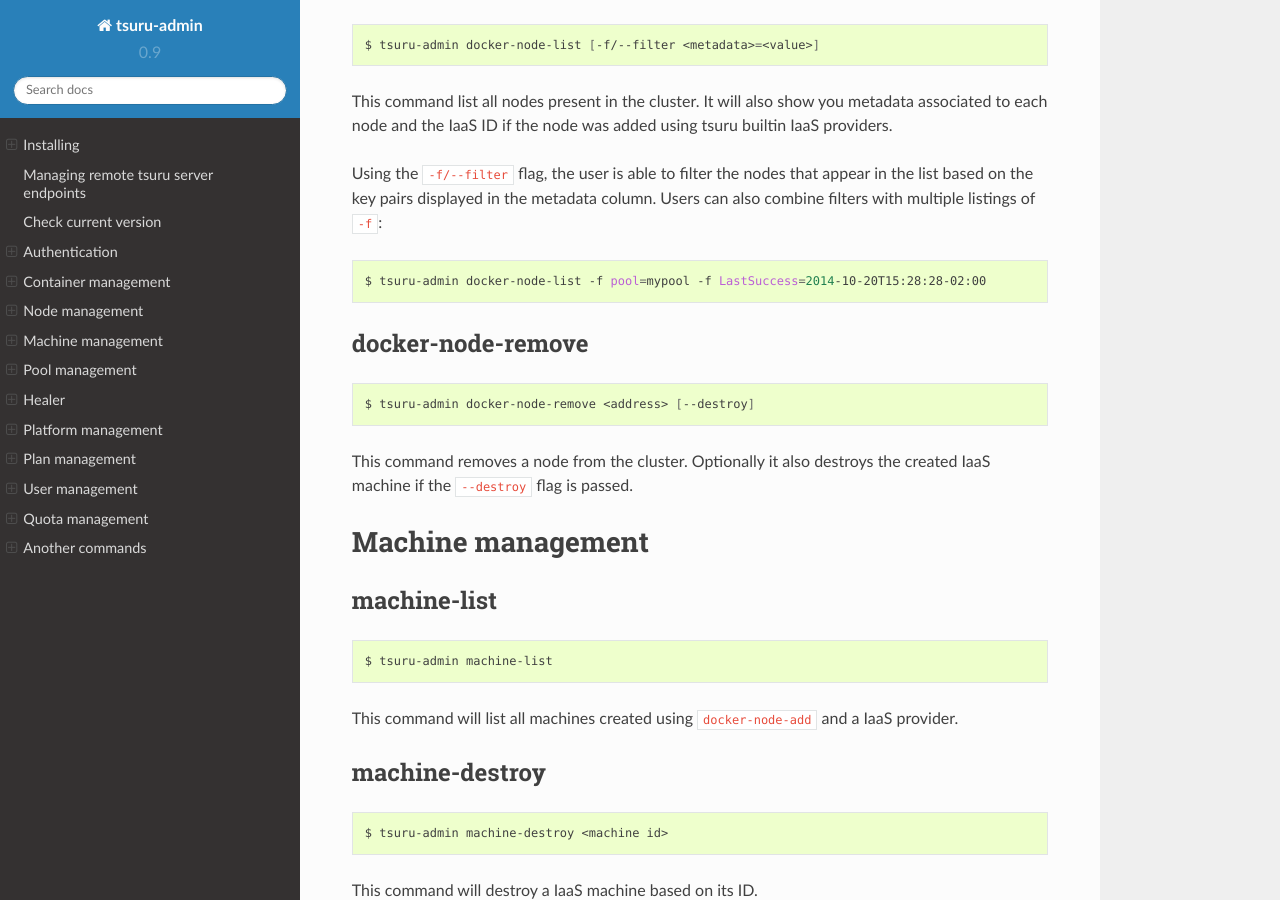
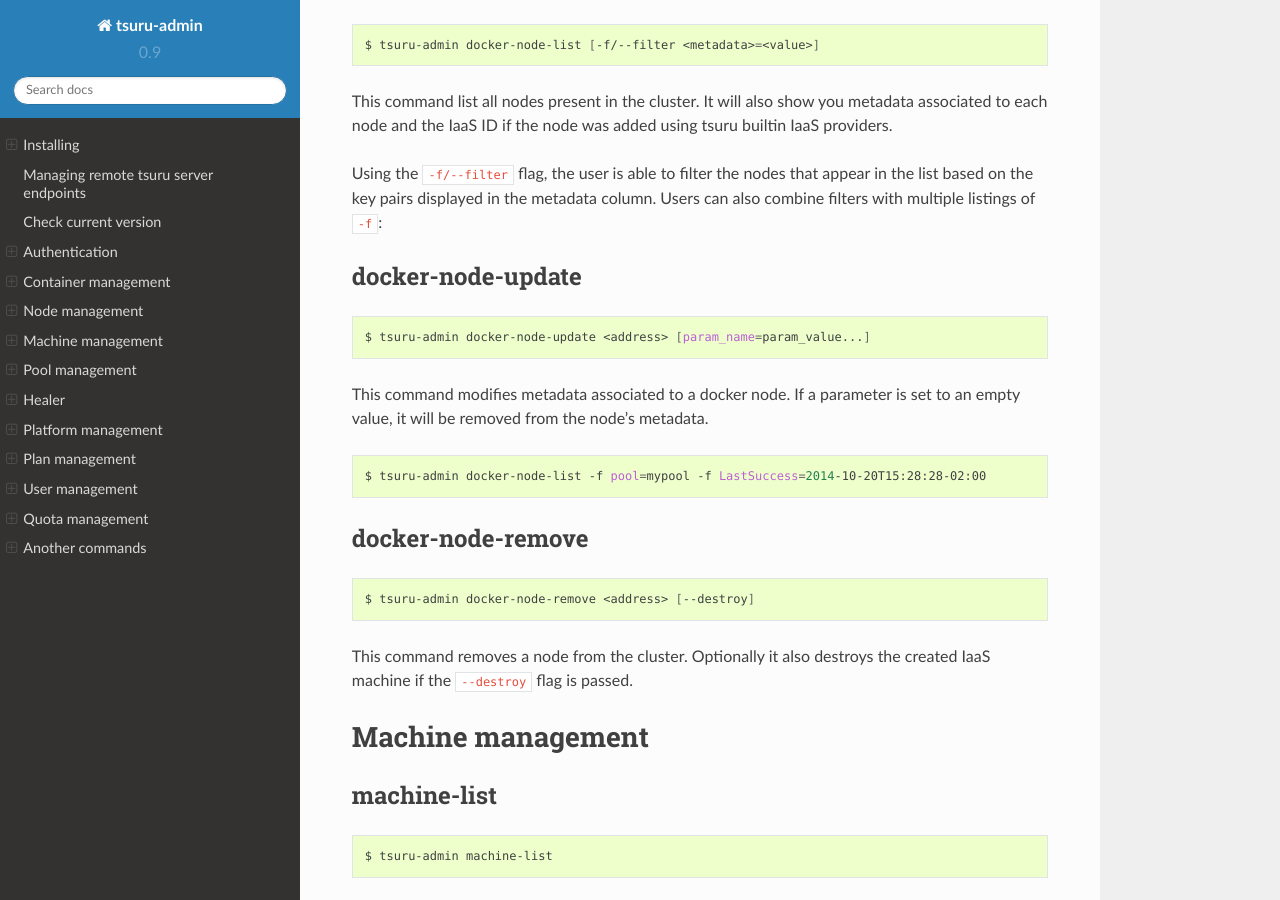
Before and after one commit to tsuru/tsuru-admin, a Sphinx documentation site: the page built from docs/source/index.rst, in a window 1280 px wide and 900 px high, scrolled down 4783 px. Built offline with Sphinx 7.4.7 and the Read the Docs theme 2.0.0, drawn with Linux system fonts in a browser that asks for light colours.

Commit message:
docs: add docker-node-update docs

```diff
--- a/docs/source/index.rst
+++ b/docs/source/index.rst
@@ -297,6 +297,19 @@
 Using the ``-f/--filter`` flag, the user is able to filter the nodes that
 appear in the list based on the key pairs displayed in the metadata column.
 Users can also combine filters with multiple listings of ``-f``:
+
+docker-node-update
+------------------
+
+.. highlight:: bash
+
+::
+
+    $ tsuru-admin docker-node-update <address> [param_name=param_value...]
+
+This command modifies metadata associated to a docker node. If a parameter is set
+to an empty value, it will be removed from the node's metadata.
+
 
 .. highlight:: bash
 
```
